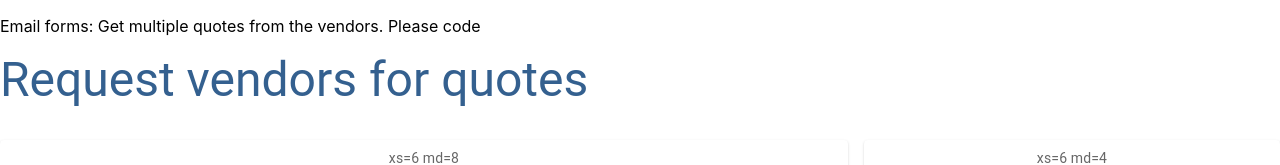
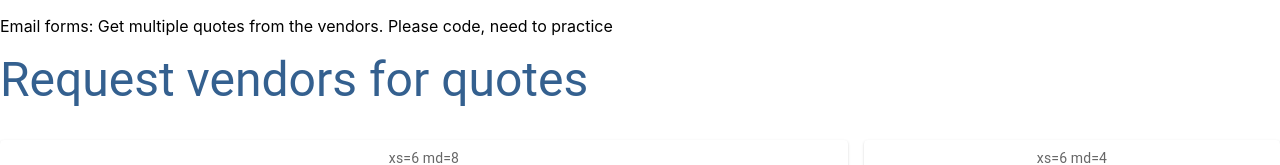
Before and after one commit to macosta2015/MaintenanceQuotes, a React (Create React App) app in the folder email_quotes/: page / in a window 1280 px wide. Shown: the top 165 px of the page. Built offline with nearby package versions, Linux system fonts and the light colour scheme.

Commit message:
Update App.js

```diff
--- a/email_quotes/src/App.js
+++ b/email_quotes/src/App.js
@@ -3,7 +3,7 @@ function App() {
     <div className="App">
       <header className="App-header">
         <p>
-          Email forms: Get multiple quotes from the vendors. Please code
+          Email forms: Get multiple quotes from the vendors. Please code, need to practice
         </p>
       </header>
     </div>
```
